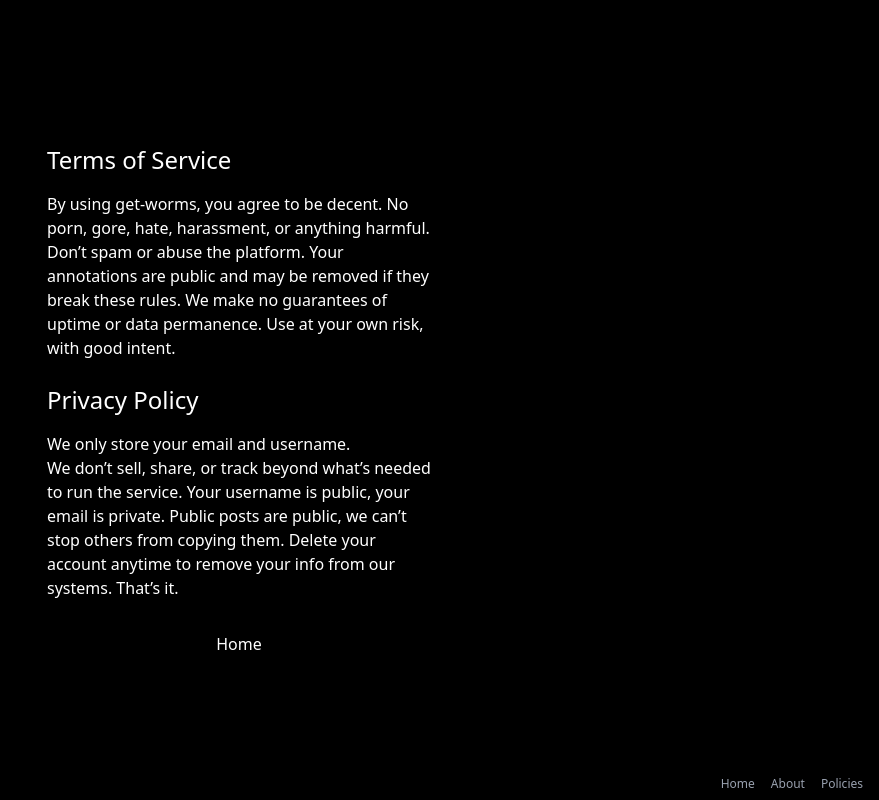
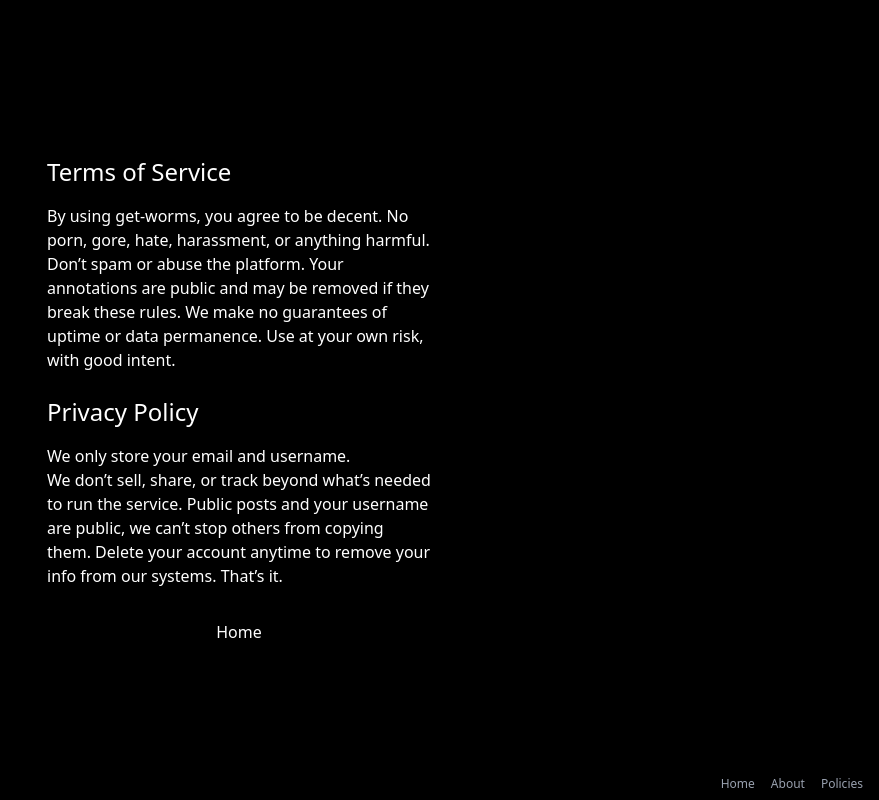
Before and after one commit to worms-n-stuff/get-worms-site, a SvelteKit app: page /policy in a window 1280 px wide. Shown: the whole page, without its empty margins (401-1280 px from the left). Built offline with nearby package versions, Linux system fonts and the light colour scheme.

Commit message:
tos update

```diff
--- a/src/routes/policy/+page.svelte
+++ b/src/routes/policy/+page.svelte
@@ -11,9 +11,9 @@
 		<h3 class="pt-6 text-2xl">Privacy Policy</h3>
 		<p class="pt-4">
 			We only store your email and username. <br />We don’t sell, share, or track beyond what’s
-			needed to run the service. Your username is public, your email is private. Public posts are
-			public, we can’t stop others from copying them. Delete your account anytime to remove your
-			info from our systems. That’s it.
+			needed to run the service. Public posts and your username are public, we can’t stop others
+			from copying them. Delete your account anytime to remove your info from our systems. That’s
+			it.
 		</p>
 
 		<div class="w-full pt-8 text-center">
```
